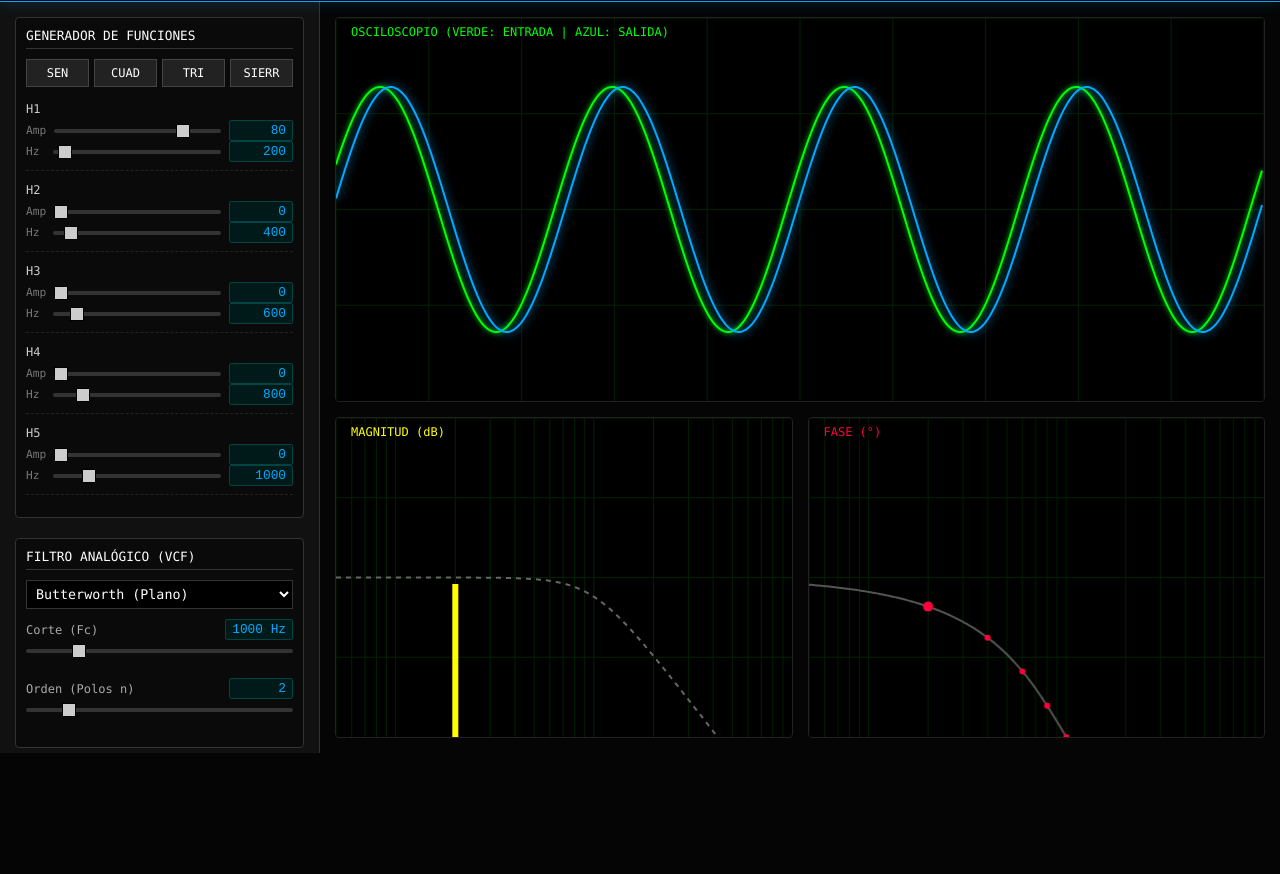
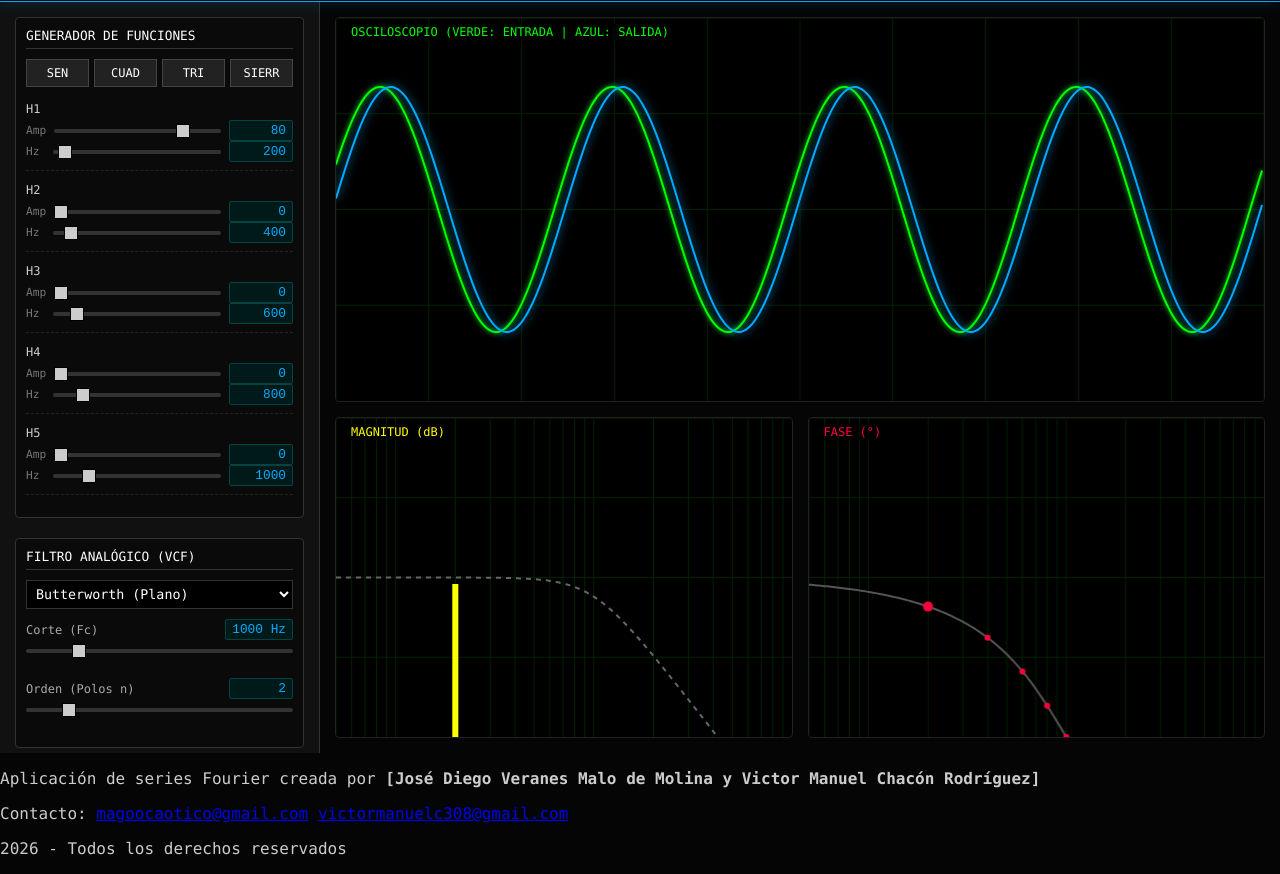
Before and after one commit to magoocaotico-sketch/Fourier-Lab2, a plain HTML site: page index.html in a window 1280 px wide. Shown: the part 47-921 px from the top of the page. Before the commit the page ends 800 px from the top, so only its background shows below. Drawn offline with Linux system fonts and the light colour scheme; animation ran at ten frames a second.

Commit message:
Update index.html

```diff
--- a/index.html
+++ b/index.html
@@ -649,5 +649,15 @@
     animate();
 
 </script>
+    <footer class="mi-footer">
+        <p> Aplicación de series Fourier creada por <strong>[José Diego Veranes Malo de Molina y Victor Manuel Chacón Rodríguez]</strong></p>
+        <p>
+            Contacto:
+            <a href="mailto:maggocaotico@gmail.com">magoocaotico@gmail.com</a>
+            <a href="mailto:victormanuelc308@gmail.com">victormanuelc308@gmail.com</a>
+        </p>
+        <p class="copyright"> 2026 - Todos los derechos reservados </p>
+    </footer>
 </body>
+
 </html>
```
